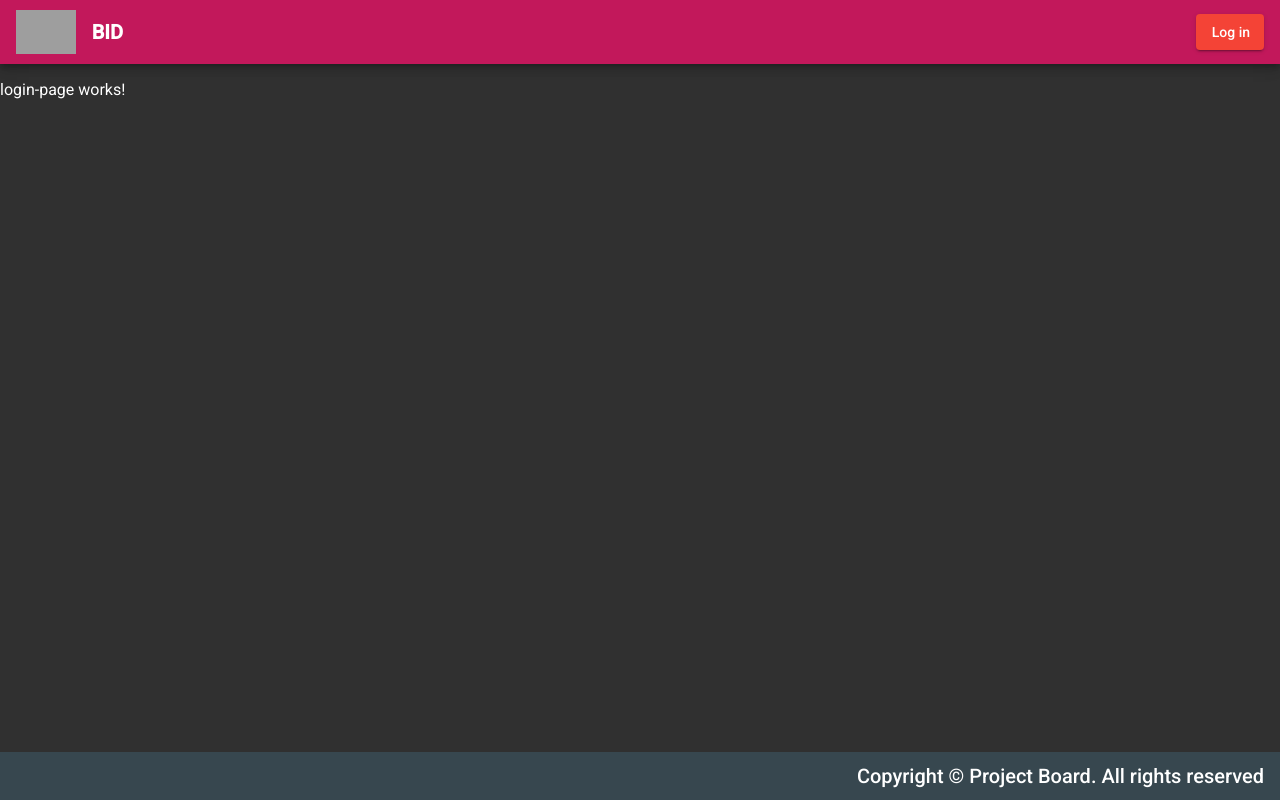
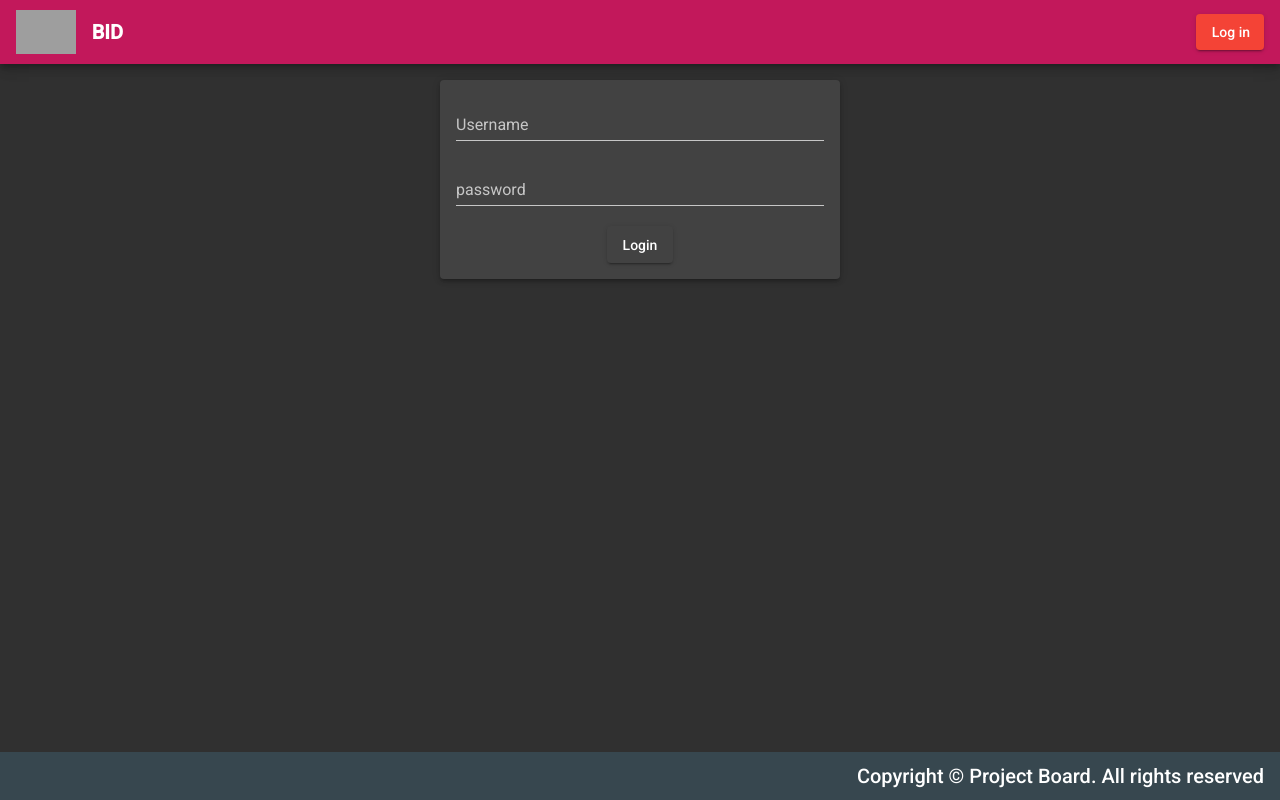
Before and after one commit to GYegor/angular-first-project, an Angular app: page /login in a window 1280 px wide. Built offline with nearby package versions, Linux system fonts and the light colour scheme; grey boxes are pictures that could not be loaded.

Commit message:
feat: add accessToken authentification

```diff
--- a/src/app/app-routing.module.ts
+++ b/src/app/app-routing.module.ts
@@ -3,7 +3,7 @@ import { Routes, RouterModule } from '@angular/router';
 import { LoadGuard } from './core/guards/load.guard';
 
 const routes: Routes = [
-  { path: '', redirectTo: 'login', pathMatch: 'prefix' },
+  { path: '', redirectTo: 'login', pathMatch: 'full' },
   {
     path: 'login',
     loadChildren: './auth/auth.module#AuthModule',
--- a/src/app/auth/auth.module.ts
+++ b/src/app/auth/auth.module.ts
@@ -1,7 +1,9 @@
+import { FormsModule } from '@angular/forms';
 import { NgModule } from '@angular/core';
 import { CommonModule } from '@angular/common';
 import { LoginPageComponent } from './pages/login-page/login-page.component';
 import { AuthRoutingModule } from './auth-routing.module';
+import { SharedModule } from './../shared/shared.module';
 
 
 
@@ -9,7 +11,9 @@ import { AuthRoutingModule } from './auth-routing.module';
   declarations: [LoginPageComponent],
   imports: [
     CommonModule,
-    AuthRoutingModule
+    AuthRoutingModule,
+    SharedModule,
+    FormsModule
   ]
 })
 export class AuthModule { }
--- a/src/app/auth/pages/login-page/login-page.component.html
+++ b/src/app/auth/pages/login-page/login-page.component.html
@@ -1 +1,13 @@
-<p>login-page works!</p>
+<mat-card class=" login-form mat-elevation-z3">
+    <form (submit)="login()" fxLayout="column">
+        <mat-form-field>
+          <input matInput [(ngModel)]="userName" placeholder="Username" name="userName">
+        </mat-form-field>
+        <mat-form-field>
+          <input type="password" matInput [(ngModel)]="password" placeholder="password" name="password">
+        </mat-form-field>
+        <button type="submit" mat-raised-button fxFlexAlign="center">
+          <span>Login</span>
+        </button>
+    </form>
+</mat-card>
--- a/src/app/auth/pages/login-page/login-page.component.scss
+++ b/src/app/auth/pages/login-page/login-page.component.scss
@@ -0,0 +1,6 @@
+.login-form {
+  box-sizing: border-box;
+  width: calc(100vw - 32px);
+  max-width: 400px;
+  margin: 16px auto;
+}
--- a/src/app/auth/pages/login-page/login-page.component.ts
+++ b/src/app/auth/pages/login-page/login-page.component.ts
@@ -1,4 +1,6 @@
 import { Component, OnInit } from '@angular/core';
+import { LoginService } from '../../services/login.service';
+import { Router } from '@angular/router';
 
 @Component({
   selector: 'app-login-page',
@@ -6,10 +8,18 @@ import { Component, OnInit } from '@angular/core';
   styleUrls: ['./login-page.component.scss']
 })
 export class LoginPageComponent implements OnInit {
+  public userName: string;
+  public password: string;
 
-  constructor() { }
+
+  constructor(private router: Router, private loginService: LoginService) { }
 
   ngOnInit() {
   }
 
+  login() {
+    this.loginService.setToken(this.userName,this.password);
+    if (this.loginService.hasToken()) this.router.navigate(['/board']);
+  };
+
 }
--- /dev/null
+++ b/src/app/auth/services/login.service.ts
@@ -0,0 +1,24 @@
+import { Injectable } from '@angular/core';
+import { Router } from '@angular/router';
+
+
+@Injectable({
+  providedIn: 'root'
+})
+export class LoginService {
+
+  constructor(private router: Router,) { }
+
+  setToken(user?: string, password?: string): void {
+    if (user && password) localStorage.setItem('accessToken', `${user}${password}`);
+  }
+
+  hasToken(): boolean {
+    return !!localStorage.getItem('accessToken');
+  }
+
+  logOut(): void {
+    localStorage.removeItem('accessToken');
+  }
+
+}
--- a/src/app/core/guards/load.guard.ts
+++ b/src/app/core/guards/load.guard.ts
@@ -1,3 +1,4 @@
+import { LoginService } from './../../auth/services/login.service';
 import { Injectable } from '@angular/core';
 import { CanLoad, Router } from '@angular/router';
 import { Observable } from 'rxjs';
@@ -6,9 +7,12 @@ import { Observable } from 'rxjs';
   providedIn: 'root'
 })
 export class LoadGuard implements CanLoad {
-  constructor(private router: Router) {}
+  constructor(private router: Router, private loginService: LoginService) {}
   canLoad(): Observable<boolean> | Promise<boolean> | boolean {
-      this.router.navigate(['/login'], )
+    if (this.loginService.hasToken()) {
+      return true;
+    };
+    this.router.navigate(['/login'])
     return false;
   }
 }
```
Also changed, not shown: 2 other files (tests, documents, lock files or other folders).
